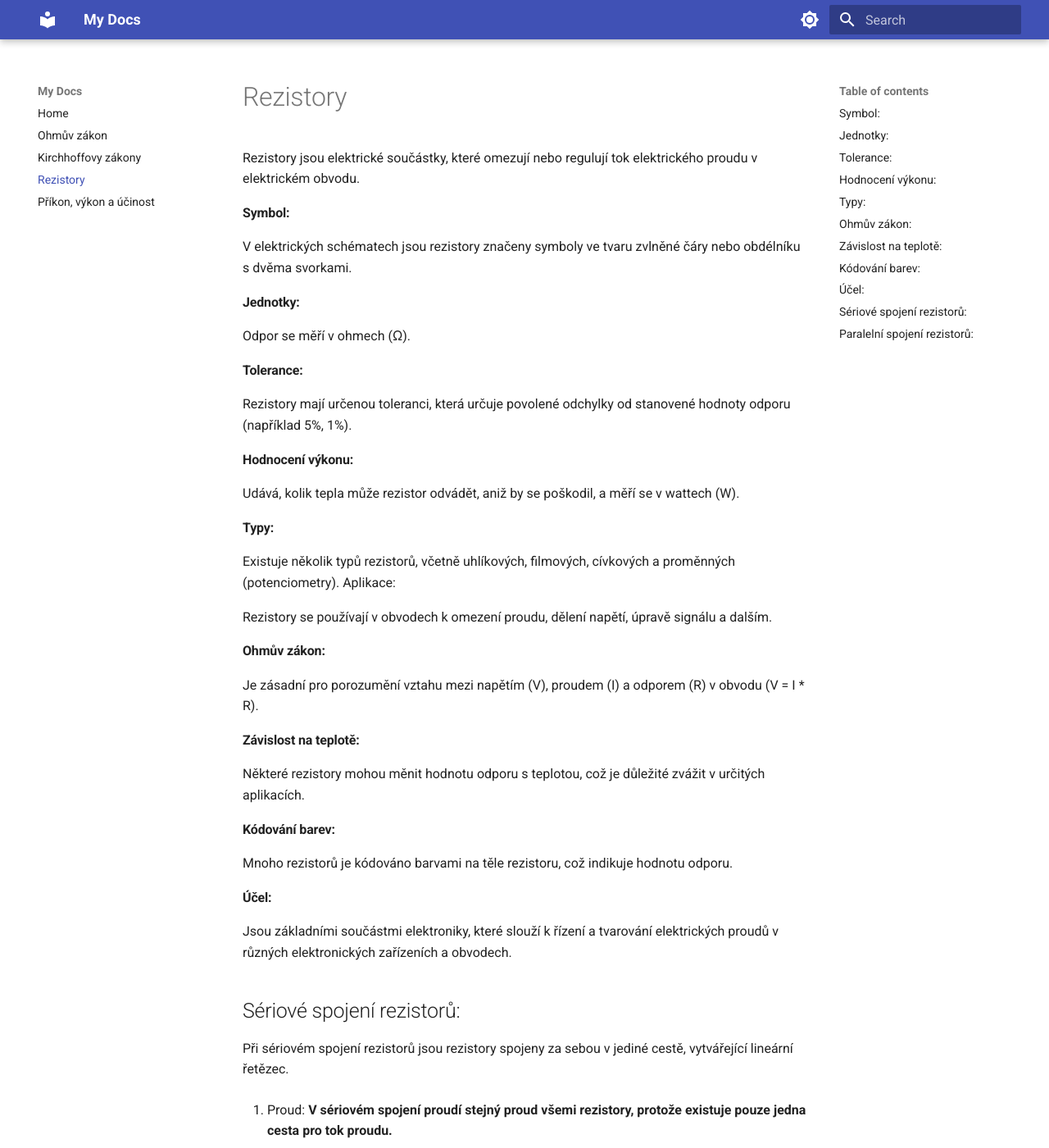
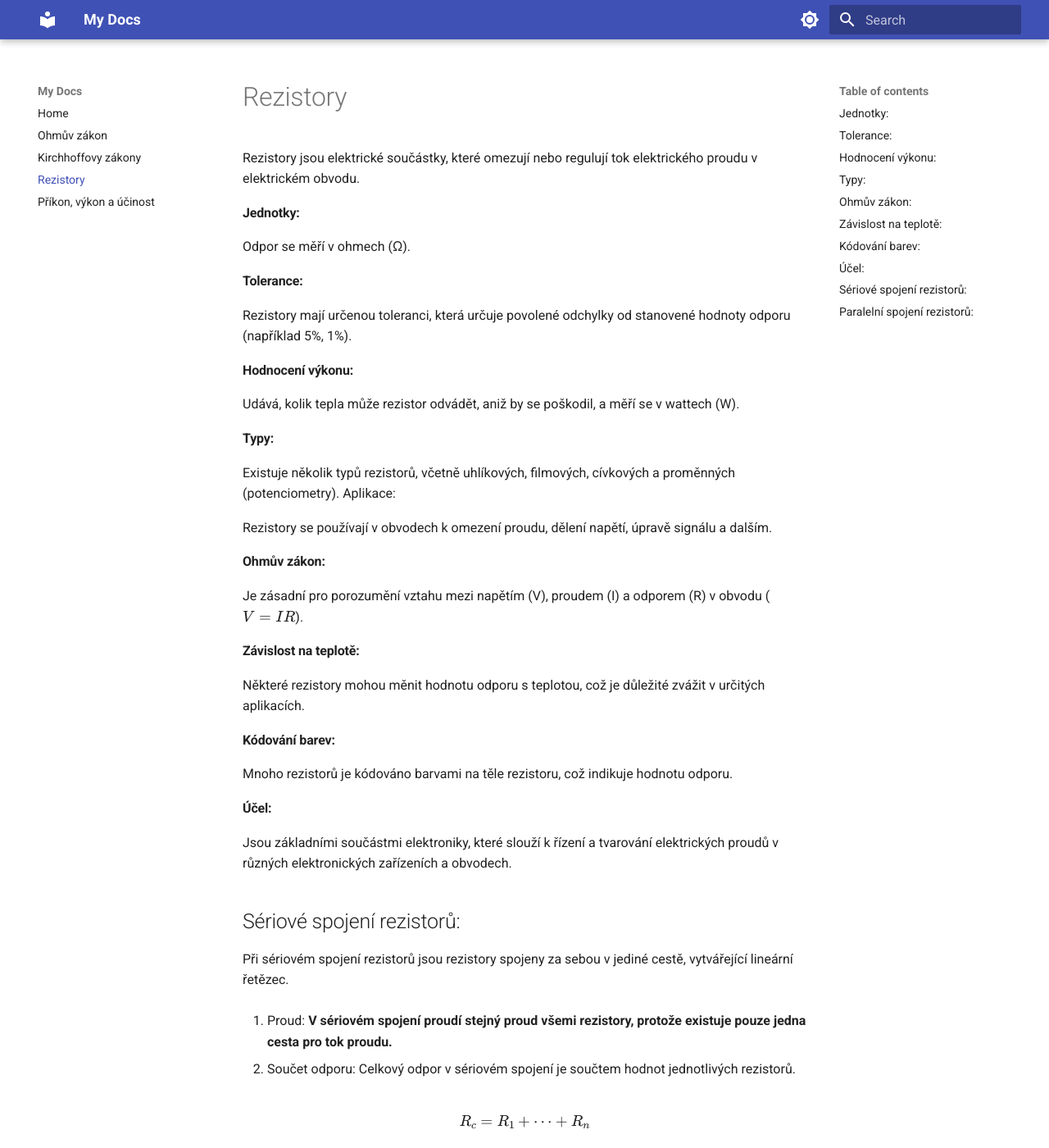
Before and after one commit to VolodymyrAgafonov/VolodymyrAgafonov.github.io, an MkDocs documentation site: the page built from docs/rezistory.md, in a window 1280 px wide and 1400 px high. Shown: the whole window at 82% size. Built offline with MkDocs 1.6.1 and Material for MkDocs 9.7.7, drawn with Linux system fonts in a browser that asks for light colours.

Commit message:
Few changes

```diff
--- a/docs/rezistory.md
+++ b/docs/rezistory.md
@@ -1,7 +1,5 @@
 # Rezistory
 Rezistory jsou elektrické součástky, které omezují nebo regulují tok elektrického proudu v elektrickém obvodu.
-#### Symbol:
-V elektrických schématech jsou rezistory značeny symboly ve tvaru zvlněné čáry nebo obdélníku s dvěma svorkami.
 
 #### Jednotky:
 Odpor se měří v ohmech (Ω).
@@ -22,7 +20,7 @@ Rezistory se používají v obvodech k omezení proudu, dělení napětí, úpra
 
 #### Ohmův zákon:
 
-Je zásadní pro porozumění vztahu mezi napětím (V), proudem (I) a odporem (R) v obvodu (V = I * R).
+Je zásadní pro porozumění vztahu mezi napětím (V), proudem (I) a odporem (R) v obvodu ($V = IR$).
 
 #### Závislost na teplotě:
 
```
Also changed, not shown: docs/Ohmuv-zakon.md (+0 -2 lines), docs/kirchovy-zakony.md (+1 -0 lines), docs/vykon-a-prace.md (+1 -1 lines).
